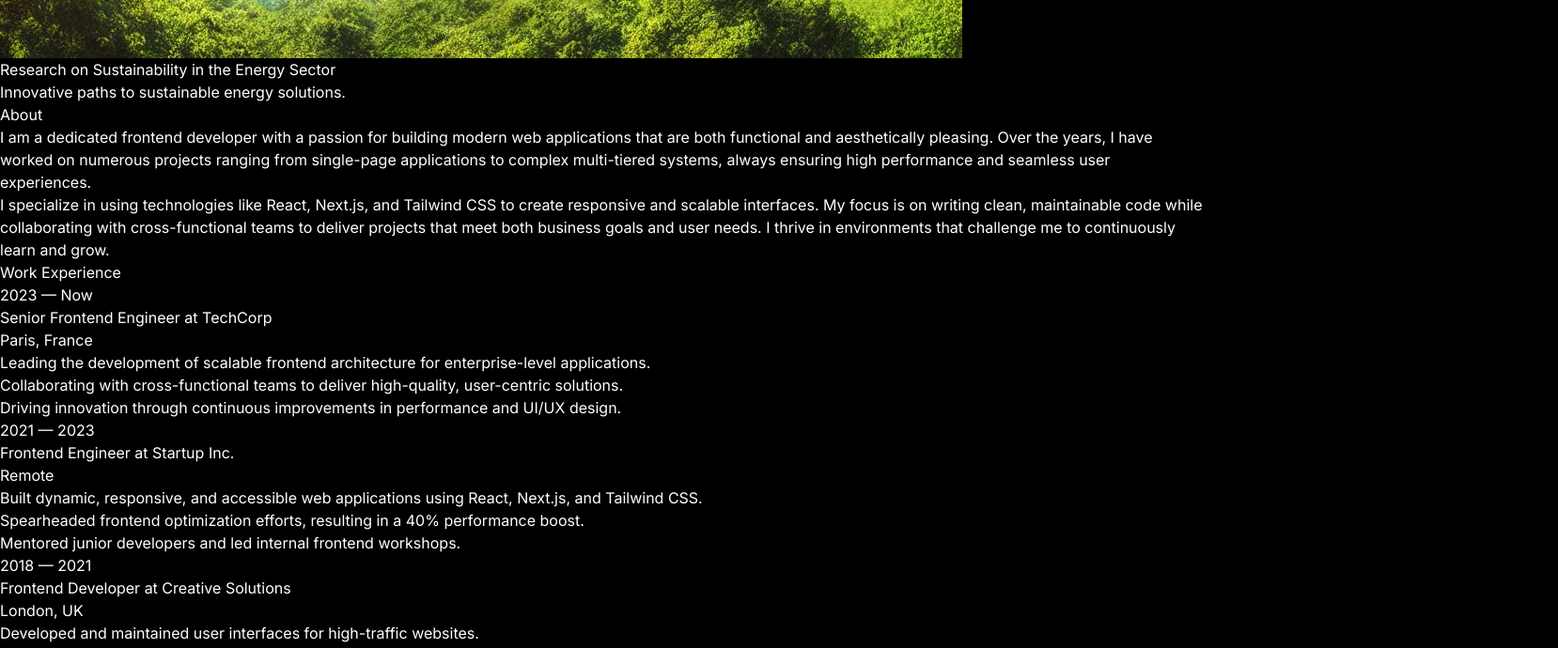
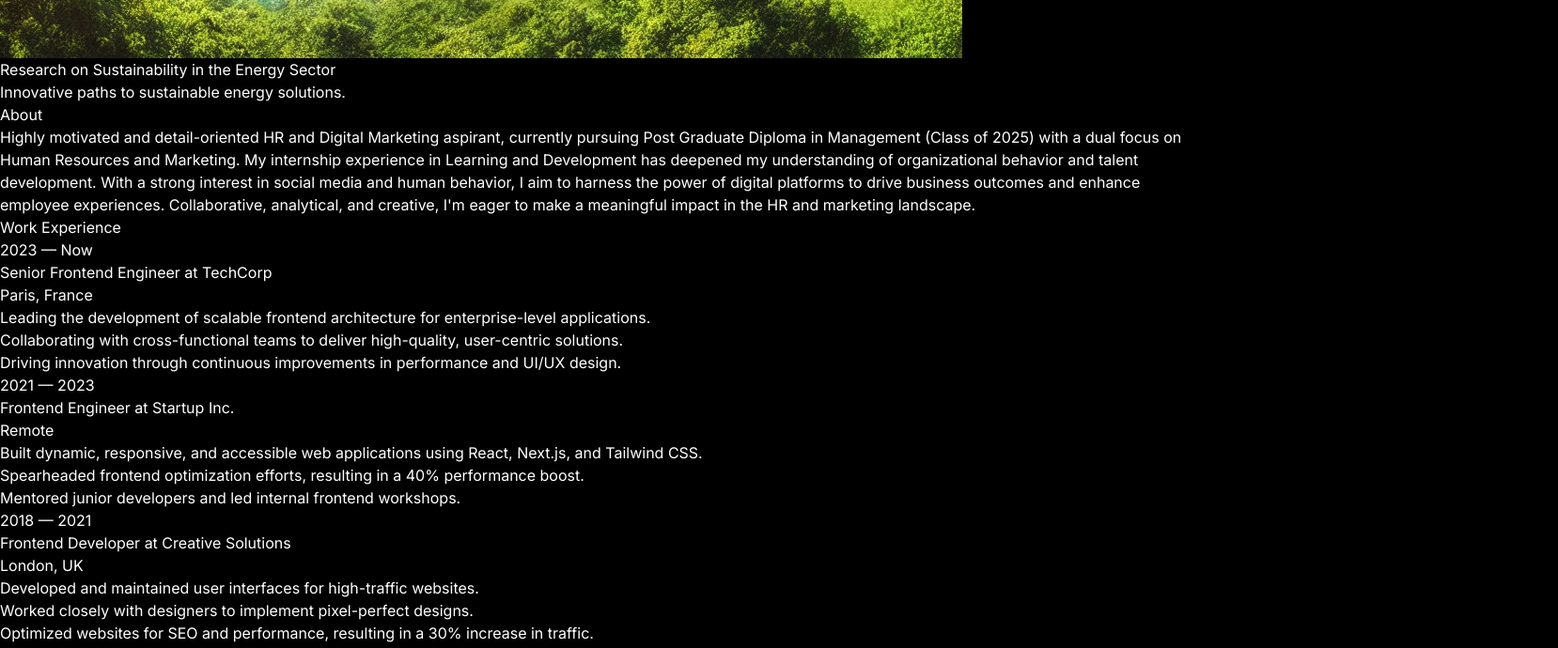
Before and after one commit to jaideepdnaik/portfolio-munch, a React (Vite) app: page / in a window 1280 px wide. Shown: the part 2960-3650 px from the top of the page at 94% size, 1658 px wide, since content can reach past the window. Built offline with nearby package versions, Linux system fonts and the light colour scheme.

Commit message:
Updated About section with new content.

```diff
--- a/src/constants/index.js
+++ b/src/constants/index.js
@@ -49,8 +49,7 @@ export const PROJECTS = [
 
 export const ABOUT_CONTENT = {
   paragraphs: [
-    "I am a dedicated frontend developer with a passion for building modern web applications that are both functional and aesthetically pleasing. Over the years, I have worked on numerous projects ranging from single-page applications to complex multi-tiered systems, always ensuring high performance and seamless user experiences.",
-    "I specialize in using technologies like React, Next.js, and Tailwind CSS to create responsive and scalable interfaces. My focus is on writing clean, maintainable code while collaborating with cross-functional teams to deliver projects that meet both business goals and user needs. I thrive in environments that challenge me to continuously learn and grow.",
+    "Highly motivated and detail-oriented HR and Digital Marketing aspirant, currently pursuing Post Graduate Diploma in Management (Class of 2025) with a dual focus on Human Resources and Marketing. My internship experience in Learning and Development has deepened my understanding of organizational behavior and talent development. With a strong interest in social media and human behavior, I aim to harness the power of digital platforms to drive business outcomes and enhance employee experiences. Collaborative, analytical, and creative, I'm eager to make a meaningful impact in the HR and marketing landscape.",
   ],
 };
 
```
